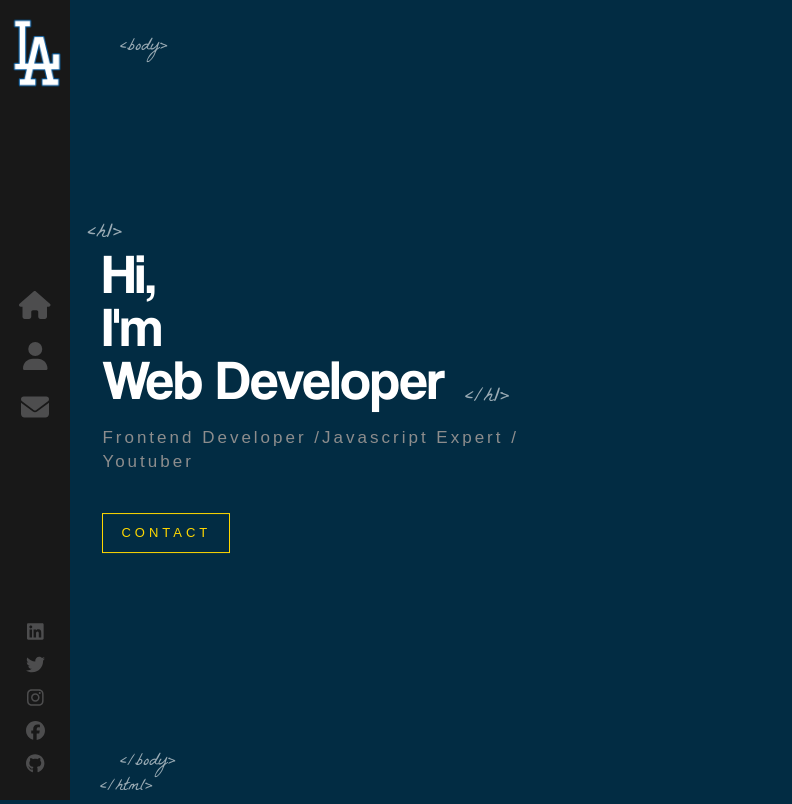
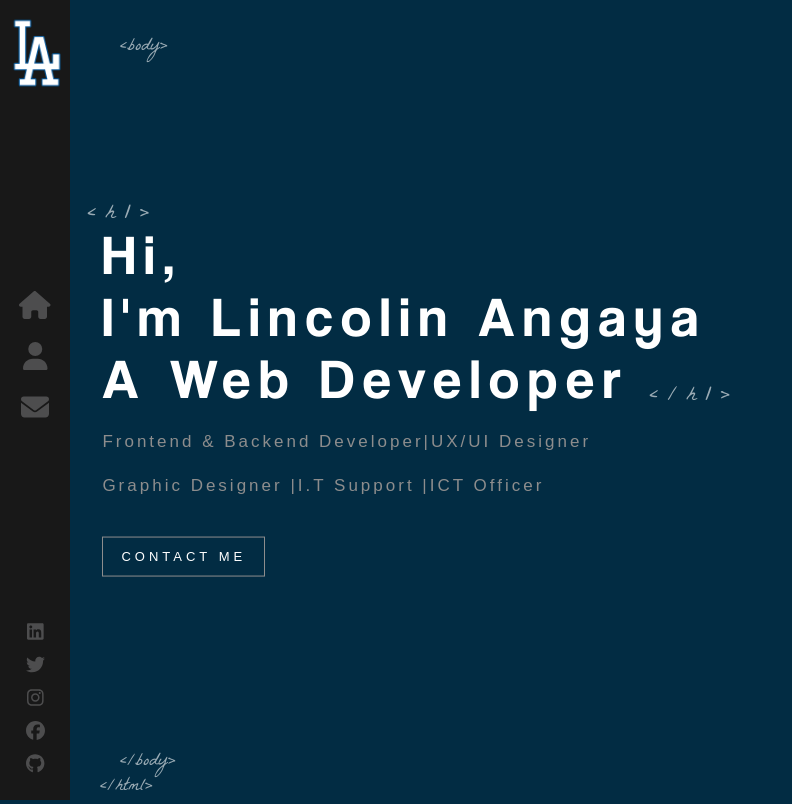
Before and after one commit to LincolinAngaya/react-portfolio, a React (Create React App) app: page / in a window 1280 px wide. Shown: the whole page, without its empty margins (0-792 px from the left). Built offline with nearby package versions, Linux system fonts and the light colour scheme.

Commit message:
add logo folder

```diff
--- a/src/components/Home/index.js
+++ b/src/components/Home/index.js
@@ -1,17 +1,23 @@
 import React from 'react'
+
+import { useEffect, useState } from 'react'
 import './index.scss'
 import { Link} from 'react-router-dom';
+
 const Home = () => {
+
   return (
     <>
     <div className='container home-page'>
         <div className='text-zone'>
-            <h1>Hi, <br /> I'm
+            <h1>Hi, <br /> I'm Lincolin Angaya
+
             <br />
-            Web Developer
+            A Web Developer
             </h1>
-            <h2>Frontend Developer /Javascript Expert / Youtuber</h2>
-            <Link to="/contact" className='flat-button'>CONTACT</Link>
+            <h2>Frontend  & Backend Developer|UX/UI Designer</h2>
+            <h2>Graphic Designer |I.T Support |ICT Officer</h2>
+            <Link to="/contact" className='flat-button'>CONTACT ME</Link>
         </div>
     </div>
 
--- a/src/components/Home/index.scss
+++ b/src/components/Home/index.scss
@@ -4,13 +4,14 @@
         left: 8%;
         top: 50%;
         transform: translateY(-50%);
-        width: 40%;
+        width: 50%;
         max-height: 90%;
     }
     h1 {
         color: #fff;
+        letter-spacing: 9px;
         font-size: 56px;
-        line-height: 53px;
+        line-height: 62px;
         margin: 0;
         font-family: 'Coolvetica';
         font-weight: 400;
@@ -46,20 +47,21 @@
         animation: fadeIn 1s 1.8s backwards;
     }
     .flat-button {
-        color: #ffd700;
+        color: #fff;
         font-size: 13px;
         font-weight: 400;
         letter-spacing: 4px;
         font-family: sans-serif;
         text-decoration: none;
         padding: 10px 18px;
-        border: 1px solid #ffd700;
+        border: 1px solid #8d8d8d;
+        ;
         margin-top: 25px;
         float: left;
         animation: fadeInAnimation 1s 1.8s backwards;
         white-space: nowrap;
         &:hover {
-            background: #ffd700;
+            background: #fff;
             color: #333;
         }
     }
```
Also changed, not shown: src/components/Home/Logo/index.js (added, +12 -0 lines), src/assets/images/PASSPORT.jpg (added), src/components/Home/Logo/index.scss (added).
